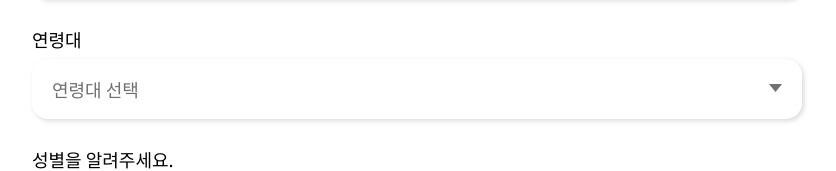
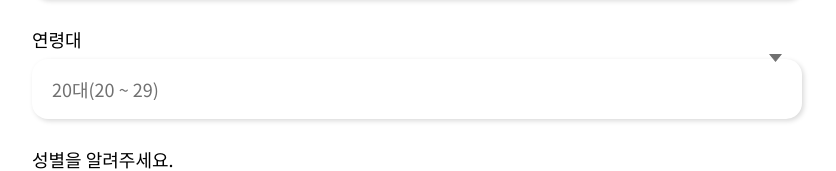
Before and after one commit to semos0px/partner-desktop, a React (Create React App) app: page /signup in a window 1280 px wide. Shown: the part 156-327 px from the top of the page, without its empty margins (223-1059 px from the left). Built offline with nearby package versions, Linux system fonts and the light colour scheme; a web font is replaced by a local one.

Commit message:
🎨 Add margin props to selectField

```diff
--- a/src/components/selectField.js
+++ b/src/components/selectField.js
@@ -4,8 +4,9 @@ import colors from "../styles/constants/colors";
 import selectIcon from "../assets/icon/input/select-chevron.svg";
 
 const Div = styled.div`
+  width: 100%;
   position: relative;
-  margin-bottom: 30px;
+  margin-bottom: ${({ isBottom }) => (isBottom ? `30px` : "0")};
 `;
 
 const Label = styled.label`
@@ -39,7 +40,7 @@ const Option = styled.option``;
 const SelectIcon = styled.div`
   position: absolute;
   right: 20px;
-  top: ${base.height.input / 2 + 15}px;
+  top: 15px;
   pointer-events: none;
 `;
 
@@ -49,12 +50,13 @@ const SelectField = ({
   label,
   optionList = [],
   changeHandler,
+  isBottom = true,
 }) => {
   return (
-    <Div>
+    <Div isBottom={isBottom}>
       {label && <Label htmlFor={`select-${name}`}>{label}</Label>}
       <Select name={name} id={`select-${name}`} onChange={changeHandler}>
-        <Option value={value}>연령대 선택</Option>
+        {/* <Option value={value}>연령대 선택</Option> */}
 
         {optionList.map((option, idx) => (
           <Option key={idx} value={option.value}>
```
